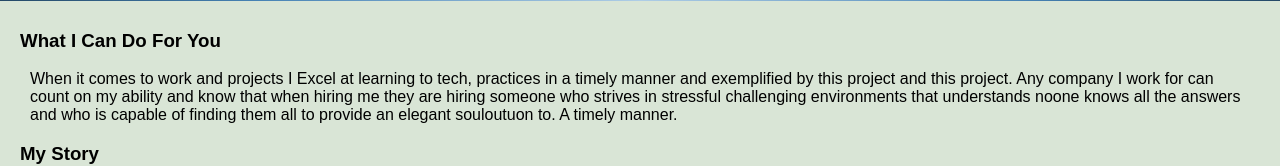
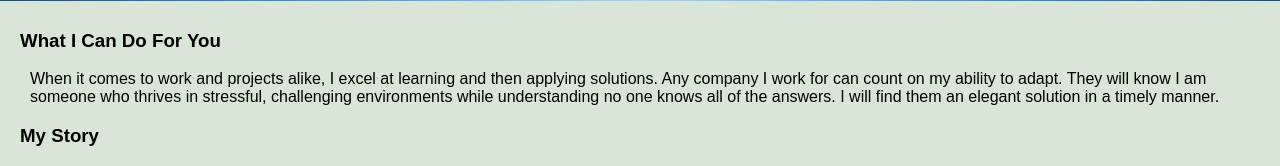
Before and after one commit to JRForman/portfolio2.0, a React (Create React App) app: page /AboutMe in a window 1280 px wide. Shown: the part 535-701 px from the top of the page. Built offline with nearby package versions, Linux system fonts and the light colour scheme.

Commit message:
Update what I can do for you section.

```diff
--- a/src/components/AboutMe/AboutMe.js
+++ b/src/components/AboutMe/AboutMe.js
@@ -12,8 +12,16 @@ class AboutMe extends Component {
 				<main>
 					<article>
 						<h3>What I Can Do For You</h3>
+
 						<p>
-When it comes to work and projects I Excel at learning to tech, practices in a timely manner and exemplified by this project and this project. Any company I work for can count on my ability and know that when hiring me they are hiring someone who strives in stressful challenging environments that understands noone knows all the answers and who is capable of finding them all to provide an elegant souloutuon to. A timely manner.</p>
+							When it comes to work and projects alike, I excel at
+							learning and then applying solutions. Any company I
+							work for can count on my ability to adapt. They will
+							know I am someone who thrives in stressful,
+							challenging environments while understanding no one
+							knows all of the answers. I will find them an
+							elegant solution in a timely manner.
+						</p>
 					</article>
 					<article>
 						<h3>My Story</h3>
--- a/src/components/AboutMe/AboutMe.module.css
+++ b/src/components/AboutMe/AboutMe.module.css
@@ -57,7 +57,7 @@ p {
 	margin: 10px;
 }
 
-@media (hover: none) {
+@media (hover: none), (max-width: 900px) {
 	.imageContainer {
 		padding: 5px 0 5px 0;
 		width: 100vw;
@@ -78,6 +78,7 @@ p {
 		margin-right: auto;
 		box-shadow: none;
 		width: 100vw;
+		overflow: hidden;
 	}
 	.AboutMe {
 		margin-bottom: 50px;
```
